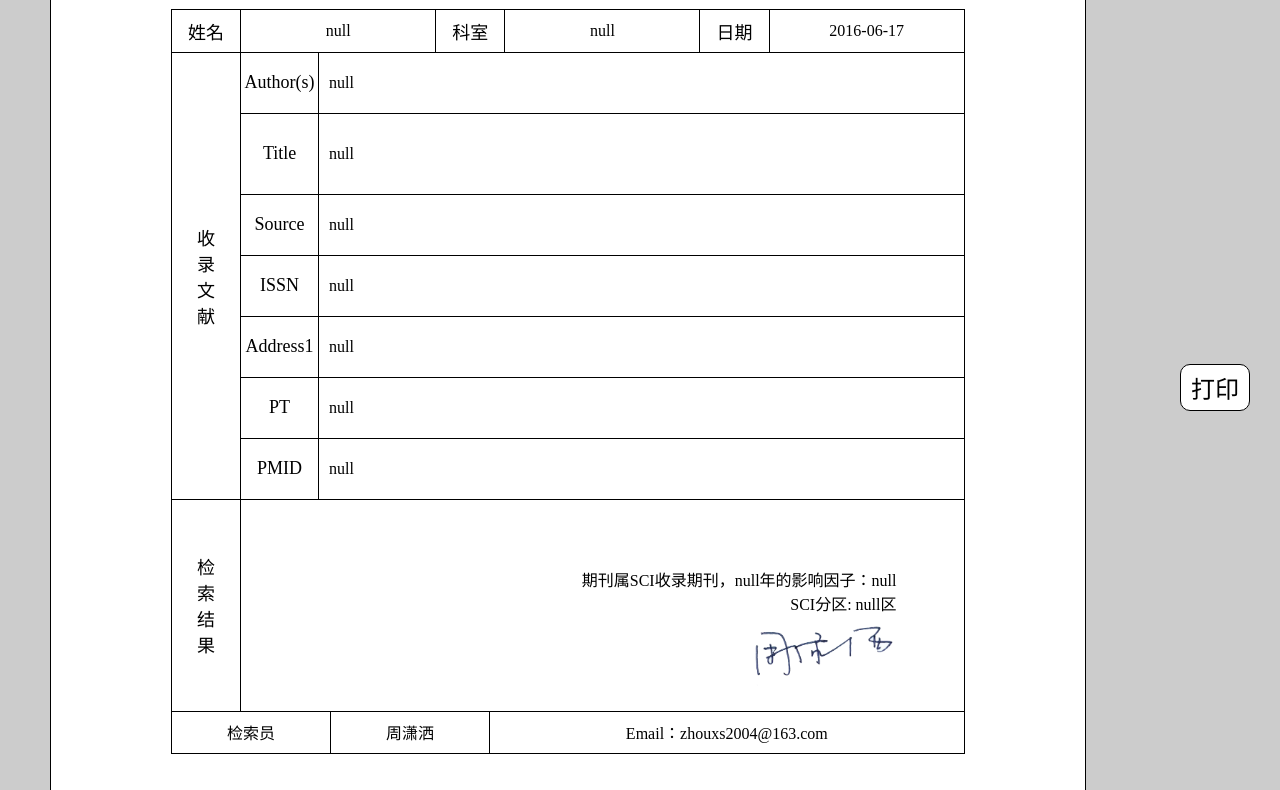
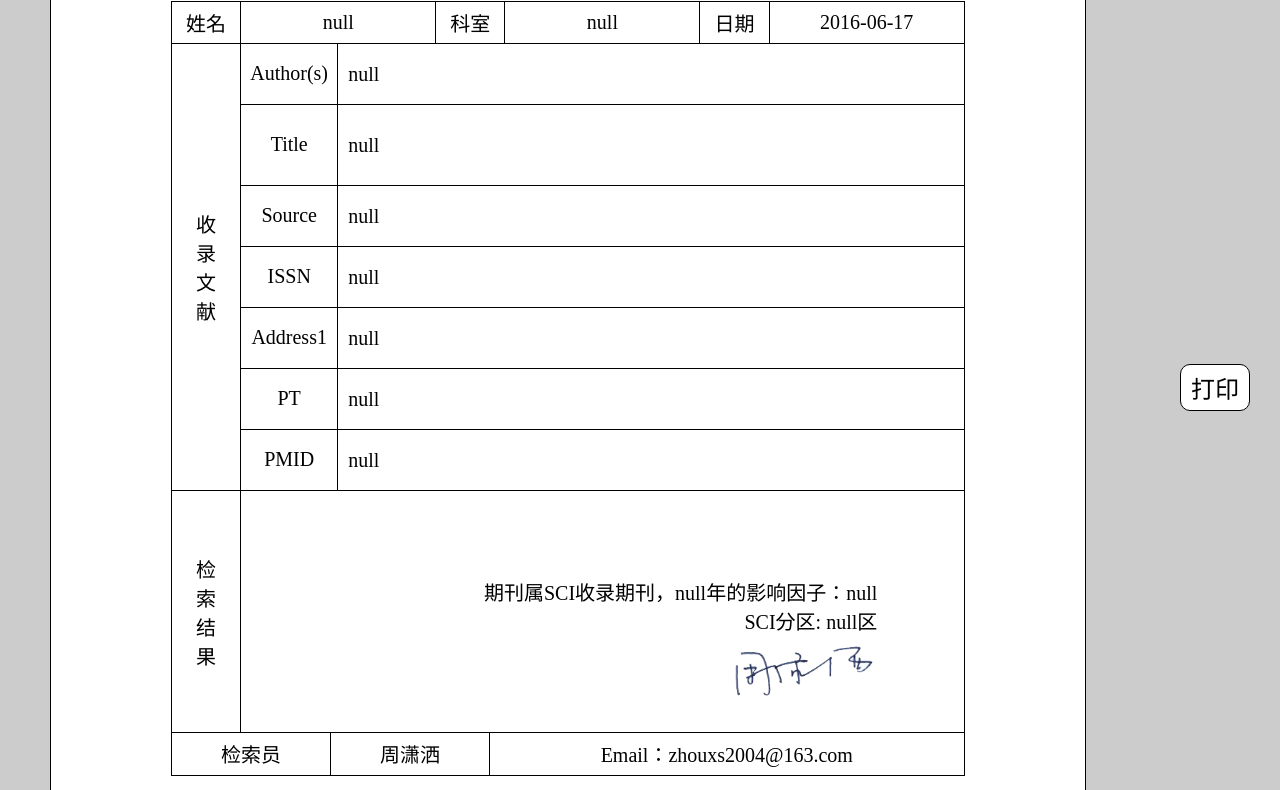
Before and after one commit to wuyuanyi135/ezdoc-backend, a website: page static/print.html in a window 1280 px wide. Shown: the part 329-1119 px from the top of the page. Drawn offline with Linux system fonts and the light colour scheme.

Commit message:
update print template

```diff
--- a/static/print.html
+++ b/static/print.html
@@ -12,6 +12,7 @@
                 margin: 50px;
                 padding: 0px;
                 width: 100%;
+                font-size: 20px;
                 background: #ccc;
             }
             .container {
@@ -29,6 +30,8 @@
             }
             .first-header {
                 font-family: STXingkai;
+                font-weight: normal;
+                font-size: 28px;
             }
             .second-header {
                 font-family: STSong;
@@ -64,7 +67,7 @@
 
             .label {
                 flex-basis: 0.71in;
-                font-size: 18px;
+                font-size: 20px;
             }
             .label-article {
                 width: 0.55in;
@@ -74,7 +77,8 @@
             }
             .entry {
                 flex-grow: 1;
-                font-size: 16px;
+                font-size: 20px;
+                line-height: 1.4;
                 hyphens: auto;
             }
 
@@ -100,7 +104,7 @@
                 border-bottom: none;
             }
             .container-article-row .label {
-                flex-basis: 0.8in;
+                flex-basis: 1in;
                 flex-shrink: 0;
             }
             .container-article-row .entry {
@@ -108,6 +112,8 @@
                 flex-shrink: 0;
                 padding-left: 10px;
                 padding-right: 5%;
+                padding-top: 10px;
+                padding-bottom: 10px;
                 justify-content: flex-start;
             }
             .flex-grow {
@@ -121,15 +127,15 @@
 
             .result-row {
                 height: auto;
-                min-height: 1.89in;
+                min-height: 2in;
             }
 
             .result-container {
                 display: block;
                 text-align: right;
-                padding-top: 0.7in;
+                padding-top: 0.9in;
                 padding-bottom: 0.2in;
-                padding-right: 0.7in;
+                padding-right: 0.9in;
             }
             #button__print {
                 position: fixed;
```
